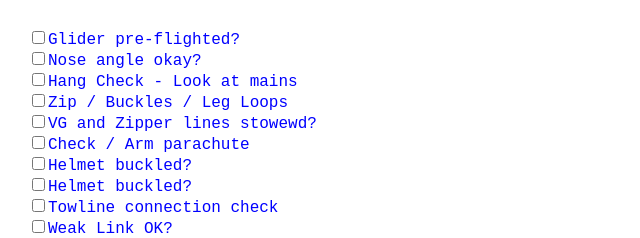
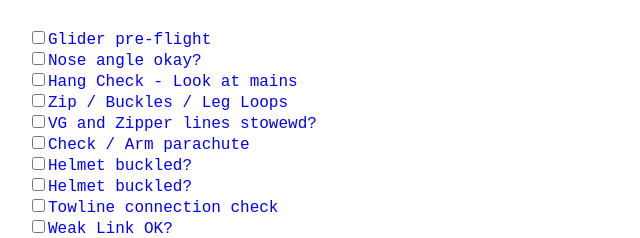
Before and after one commit to f0n/checklist, a plain HTML site: page index.html in a window 1280 px wide. Shown: the top 238 px of the page, 0-640 px from the left. Drawn offline with Linux system fonts and the light colour scheme.

Commit message:
Initial commit

```diff
--- a/index.html
+++ b/index.html
@@ -22,7 +22,7 @@ input[type=checkbox]:checked + label {
 
 }
 </style>
-<input type="checkbox"><label>Glider pre-flighted?</label> </br>
+<input type="checkbox"><label>Glider pre-flight</label> </br>
 <input type="checkbox"><label>Nose angle okay?</label> </br>
 <input type="checkbox"><label>Hang Check - Look at mains</label> </br>
 <input type="checkbox"><label>Zip / Buckles / Leg Loops</label> </br>
```
